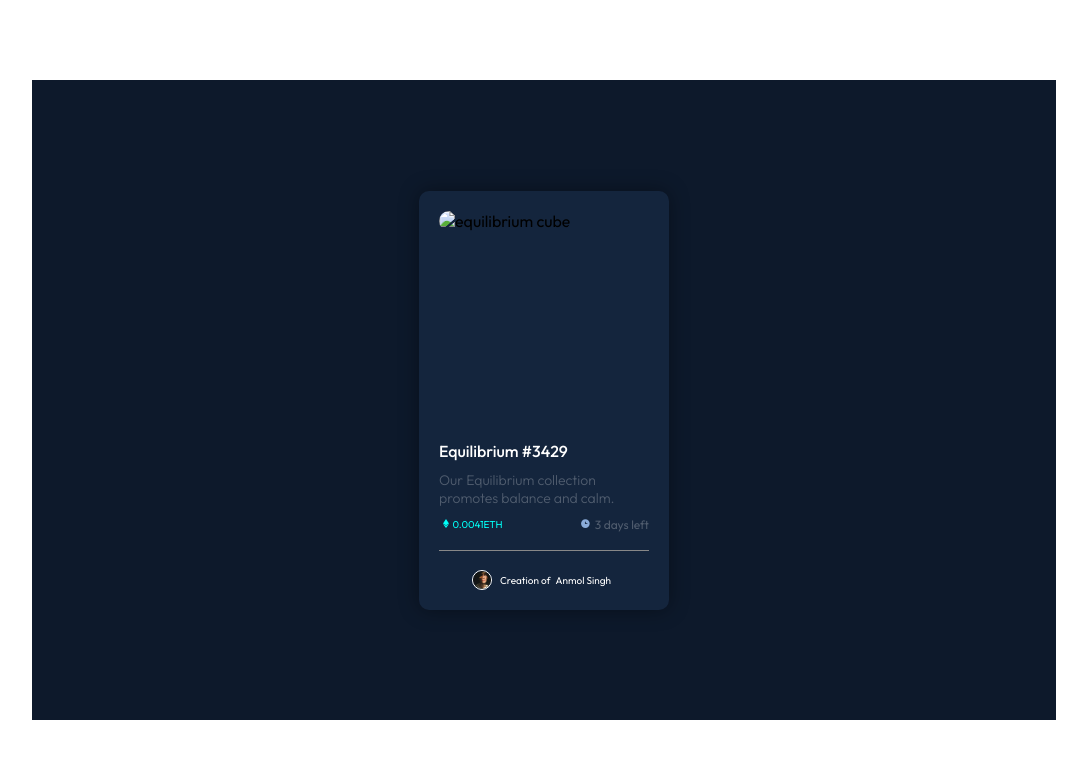
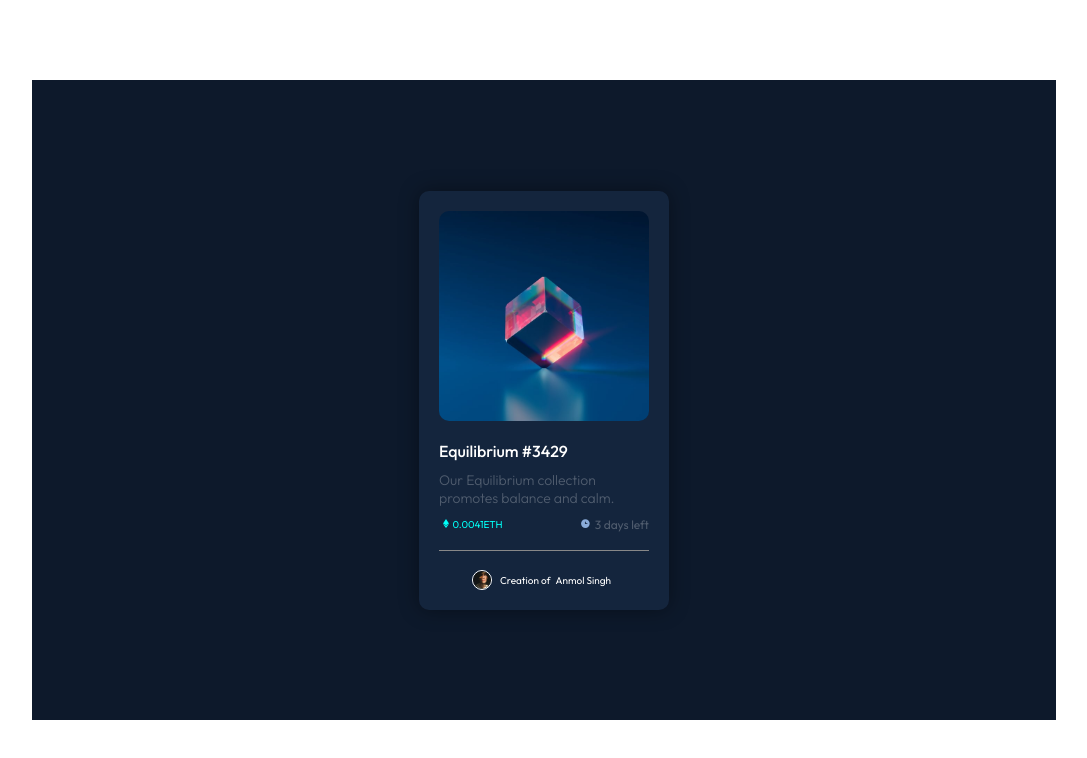
Before and after one commit to Anmol610989/javascript-projects, a plain HTML site: page index.html in a window 1280 px wide. Shown: the whole page, without its empty margins (96-1183 px from the left). Drawn offline with Linux system fonts and the light colour scheme; files whose address does not match are found by name.

Commit message:
Update index.html

```diff
--- a/index.html
+++ b/index.html
@@ -19,7 +19,7 @@
 
       <div class="image">
 
-        <img src="/images/image-equilibrium.jpg" alt="equilibrium cube">
+        <img src="/image-equilibrium.jpg" alt="equilibrium cube">
 
         <div class="overlay">
           <i class="fa-solid  fa-eye"></i>
```
